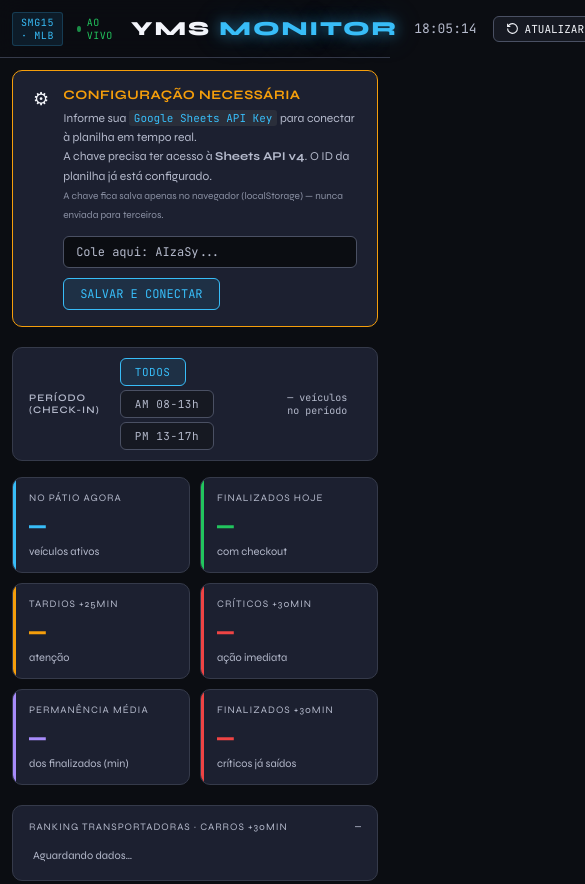
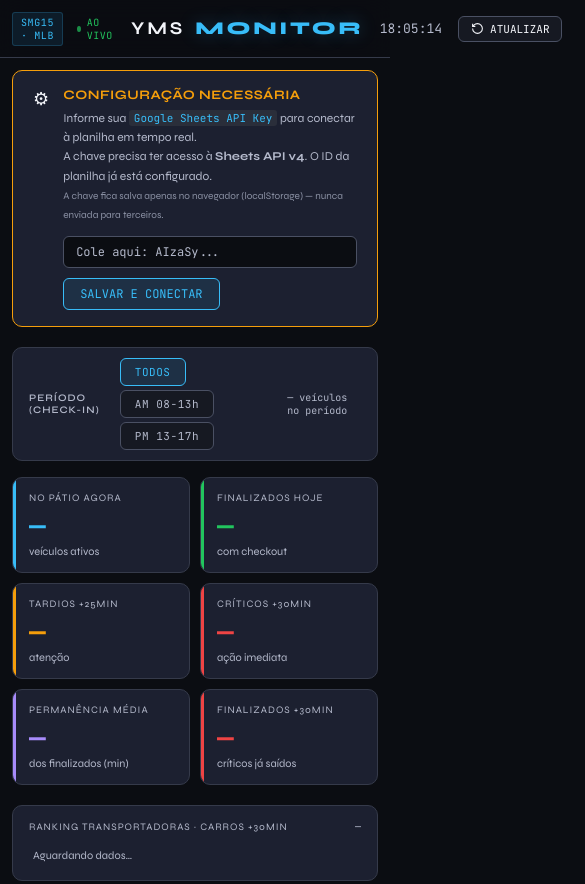
Before and after one commit to MeliSMG15/yms-monitor, a plain HTML site: page index.html in a window 390 px wide. Shown: the top 884 px of the page, 585 px wide, since content can reach past the window. Drawn offline with Linux system fonts and the light colour scheme.

Commit message:
Refinar logo: mais respiro entre letras e glow mais sutil
Letter-spacing .14em -> .22em e word-spacing extra para dar respiro. Peso da YMS de 800 para 700 (MONITOR mantem 800 para contraste). Shadow azul reduzido e simplificado. Line-height 1.15.

Co-Authored-By: Claude Opus 4.7 (1M context) <noreply@anthropic.com>

```diff
--- a/index.html
+++ b/index.html
@@ -61,24 +61,24 @@
     .topbar-left   { display: flex; align-items: center; gap: 14px; justify-self: start; }
     .topbar-center { display: flex; align-items: center; justify-self: center; }
     .logo {
-      font-size: 26px;
-      font-weight: 800;
-      letter-spacing: .14em;
+      font-size: 24px;
+      font-weight: 700;
+      letter-spacing: .22em;
       color: var(--text);
       -webkit-font-smoothing: antialiased;
       -moz-osx-font-smoothing: grayscale;
       text-rendering: optimizeLegibility;
-      line-height: 1;
+      line-height: 1.15;
       white-space: nowrap;
+      word-spacing: .15em;
     }
     .logo span {
       color: var(--info);
-      text-shadow:
-        0 0 14px rgba(56,189,248,.55),
-        0 0 32px rgba(56,189,248,.25);
+      font-weight: 800;
+      text-shadow: 0 0 18px rgba(56,189,248,.28);
     }
     @media (max-width: 720px) {
-      .logo { font-size: 20px; letter-spacing: .1em; }
+      .logo { font-size: 18px; letter-spacing: .16em; }
       .topbar { height: 58px; }
     }
     .site-tag {
```
